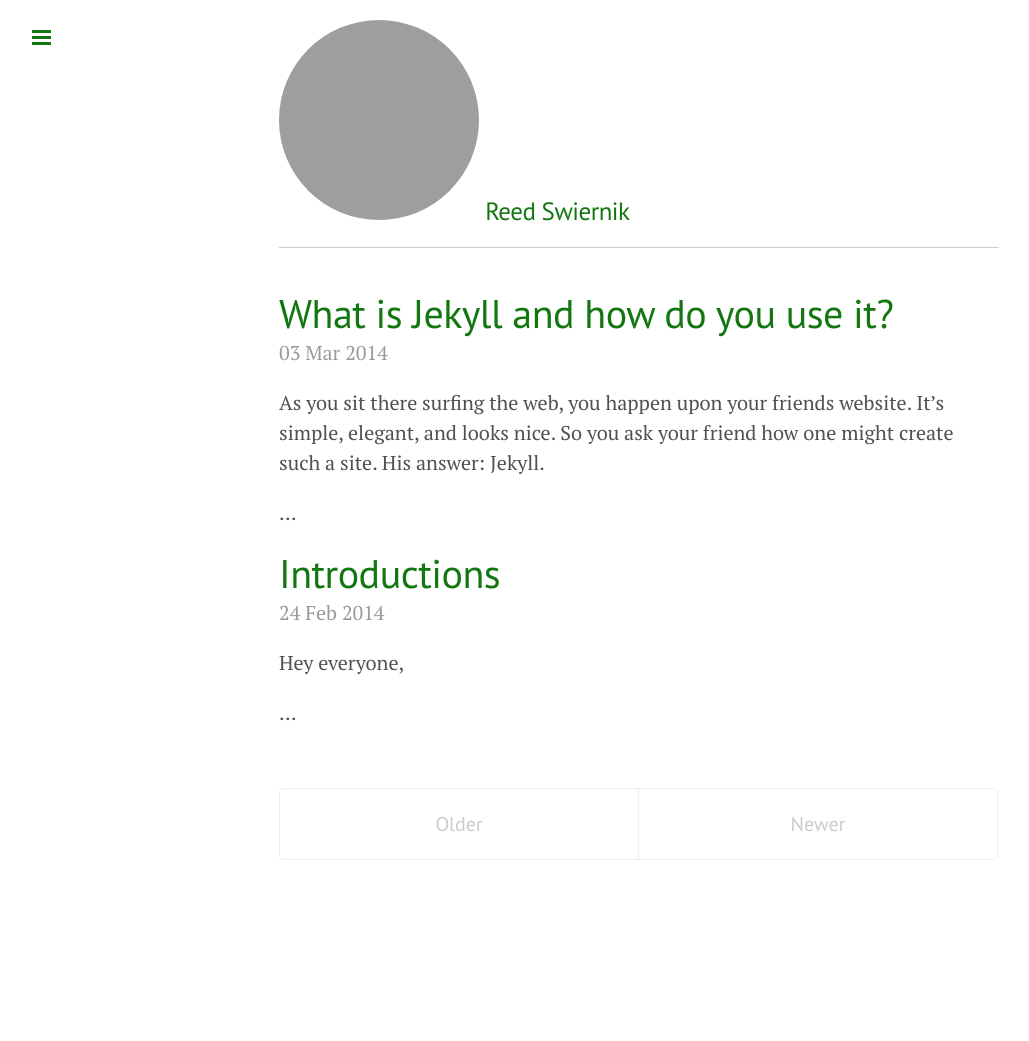
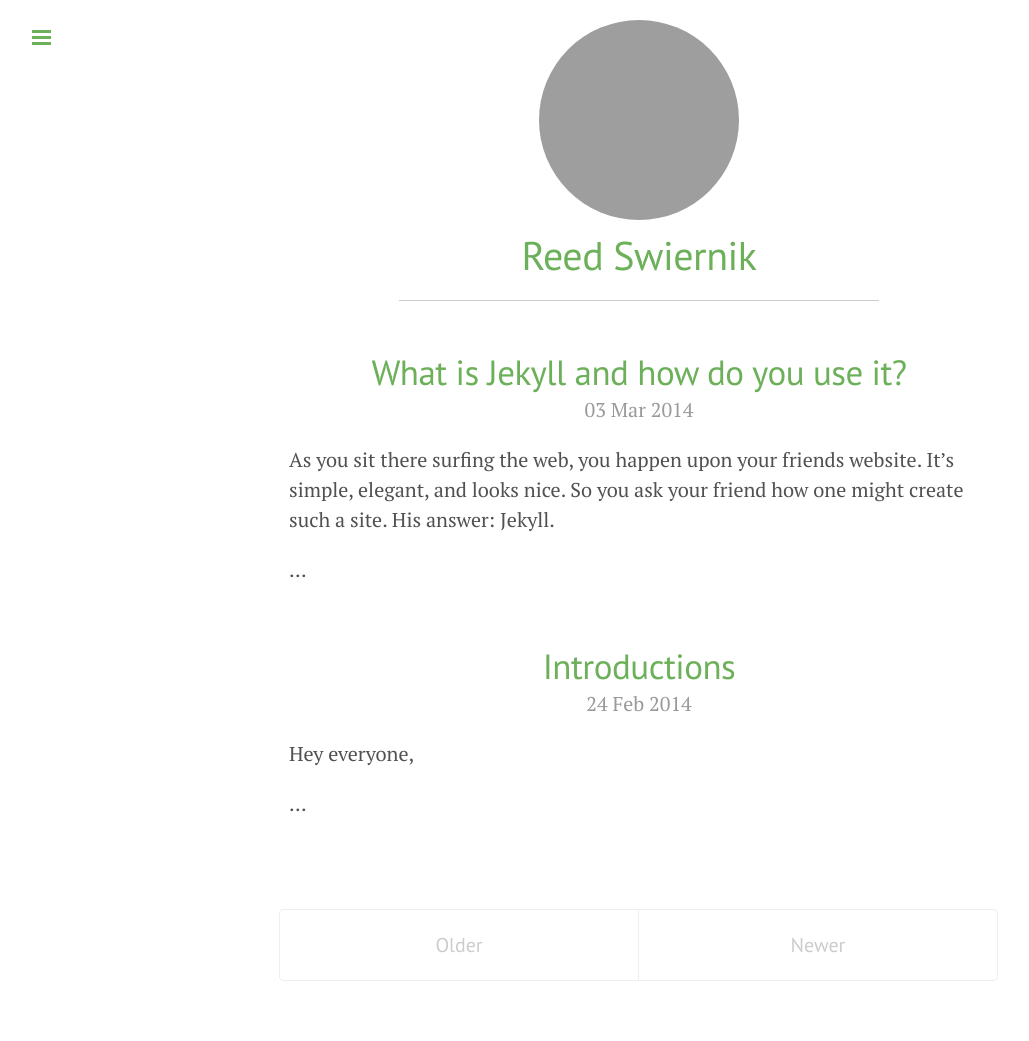
Before and after one commit to rswiernik/personal_site, a Jekyll site: the page built from index.html, in a window 1280 px wide. Shown: the whole page, without its empty margins (1-1030 px from the left). Built offline with Jekyll 4.4.1, drawn with Linux system fonts in a browser that asks for light colours; Markdown is read by kramdown in place of the engine named in the settings; the list of posts is cut into pages by our own code; before the commit the page ends 920 px from its top, so only the background shows below that; grey boxes are pictures that could not be loaded.

Commit message:
Fixed everything...

```diff
--- a/_includes/sidebar.html
+++ b/_includes/sidebar.html
@@ -5,8 +5,10 @@
 <!-- Toggleable sidebar -->
 <div class="sidebar" id="sidebar">
   <div class="sidebar-item">
-    <a>{{ site.description }}</a>
+    <p>{{ site.description }}</p>
   </div>
+
+    <a class="sidebar-nav-item" href="/index.html">Blog</a>
 
     {% comment %}
       The code below dynamically generates a sidebar nav of pages with
@@ -22,7 +24,7 @@
       {% endif %}
     {% endfor %}
 
-	<a class="sidebar-nav-item" href="{{ site.resume }}">Resume</a>
+    <a class="sidebar-nav-item" href="{{ site.resume }}">Resumé</a>
     <a class="sidebar-nav-item" href="{{ site.github }}">GitHub Page</a>
     <span class="sidebar-nav-item">Currently v{{ site.version }}</span>
   </nav>
--- a/_layouts/default.html
+++ b/_layouts/default.html
@@ -3,19 +3,20 @@
 
   {% include head.html %}
 
-  <body class="theme-base-19"
+  <body class="theme-base-11"
 
     {% include sidebar.html %}
 
     <!-- Wrap is the content to shift when toggling the sidebar. We wrap the
          content to avoid any CSS collisions with our real content. -->
     <div class="wrap">
-      <div class="container">
-        <div class="masthead">
-          <h3 class="masthead-title">
+      <div class="masthead">
+        <div class="container" style="text-align: center;">
+          <h1 class="masthead-title">
             <a href="/"><img src="{{ site.logo }}" /></a>
-			<a href="/" title="Home">{{ site.title }}</a>
-          </h3>
+            <h1 class="masthead-title">
+              <a href="/" title="Home">{{ site.title }}</a>
+            </h1>
         </div>
       </div>
 		<div class="container content">
--- a/_layouts/post.html
+++ b/_layouts/post.html
@@ -5,9 +5,9 @@
 <div class="post">
   <h1 class="post-title">{{ page.title }}</h1>
   <span class="post-date">{{ page.date | date_to_string }}</span>
-  <a href="/blog/index.html">&larr; Back to blog top</a>
+  <a href="/index.html">&larr; Back to blog top</a>
   {{ content }}
-  <a href="/blog/index.html">&larr; Back to blog top</a>
+  <a href="/index.html">&larr; Back to blog top</a>
 </div>
 
 {% include disqus.html %}
--- a/index.html
+++ b/index.html
@@ -1,19 +1,21 @@
 ---
-layout: page
+layout: default
 title: Blog
 ---
 
 <div class="posts">
   {% for post in paginator.posts %}
-  <div class="post">
+    <div class="post">
+      <div style="text-align: center;">
+      	<h2 class="post-title">
+          <a href="{{ post.url }}"> {{ post.title }} </a>
+        </h2>
+        <span class="post-date">{{ post.date | date_to_string }}</span>
+      </div>
+      {{ post.excerpt }}
+      <p>...</p>
 
-	<h1 class="post-title">
-      <a href="{{ post.url }}"> {{ post.title }} </a>
-    </h1>
-    <span class="post-date">{{ post.date | date_to_string }}</span>
-	{{ post.excerpt }}
-	<p>...</p>
-	</div>
+    </div>
   {% endfor %}
 </div>
 
--- a/public/css/lanyon.css
+++ b/public/css/lanyon.css
@@ -115,6 +115,9 @@
  */
 
 .masthead {
+  max-width: 480px;
+	margin-left: auto;
+	margin-right: auto;
   padding-top:    1rem;
   padding-bottom: 1rem;
   margin-bottom: 2rem;
@@ -319,7 +322,16 @@
 
 .page,
 .post {
+  padding: .5em;
   margin-bottom: 1em;
+  -webkit-transition-duration: .3s;
+          transition-duration: .3s;
+}
+.posts .post:hover {
+  padding-left: 1em;
+  border-left: solid 2px #ddd;
+  -webkit-transition-duration: .3s;
+          transition-duration: .3s;
 }
 
 /* Blog post or page title */
@@ -493,13 +505,11 @@
 .theme-base-11 #sidebar-checkbox:checked ~ .sidebar-toggle {
   background-color: #737373;
 }
-/*.theme-base-11 .container a,
-*/
+.theme-base-11 .container a,
 .theme-base-11 .sidebar-toggle,
 .theme-base-11 .related-posts li a:hover {
-  color: #268bd2;
+  color: #6CB05A;
 }
-
 /* Dark Green */
 .theme-base-10 .sidebar,
 .theme-base-10 .sidebar-toggle:active,
@@ -571,22 +581,3 @@
 .theme-base-0f .related-posts li a:hover {
   color: #8f5536;
 }
-
-/* Green */
-.theme-base-11 .container a,
-.theme-base-11 .sidebar-toggle,
-.theme-base- .related-posts li a:hover {
-  color: #13BB11;
-}
-
-/* Dark Gray */
-.theme-base-19 .sidebar,
-.theme-base-19 .sidebar-toggle:active,
-.theme-base-19 #sidebar-checkbox:checked ~ .sidebar-toggle {
-  background-color: #666;
-}
-.theme-base-19 .container a,
-.theme-base-19 .sidebar-toggle,
-.theme-base-19 .related-posts li a:hover {
-  color: #137711;
-}
--- a/public/css/poole.css
+++ b/public/css/poole.css
@@ -67,7 +67,7 @@
 
 /* No `:visited` state is required by default (browsers will use `a`) */
 a {
-  color: #268bd2;
+  color: #6CB05A;
   text-decoration: none;
 }
 /* `:focus` is linked to `:hover` for basic accessibility */
@@ -89,7 +89,7 @@
 }
 h2 {
   margin-top: 1rem;
-  font-size: 1.5rem;
+  font-size: 1.75rem;
 }
 h3 {
   margin-top: 1.5rem;
```
